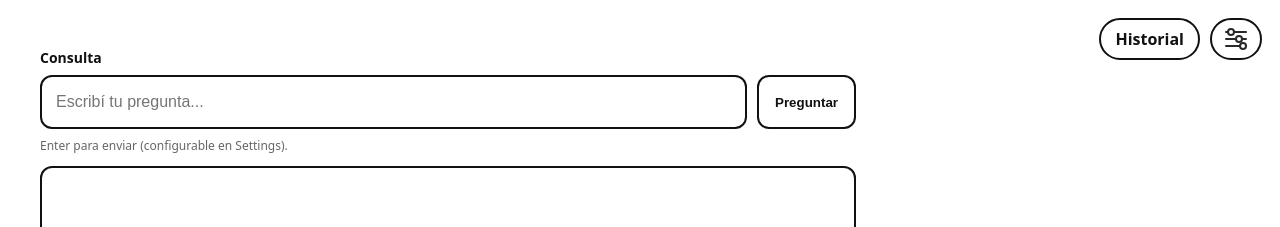
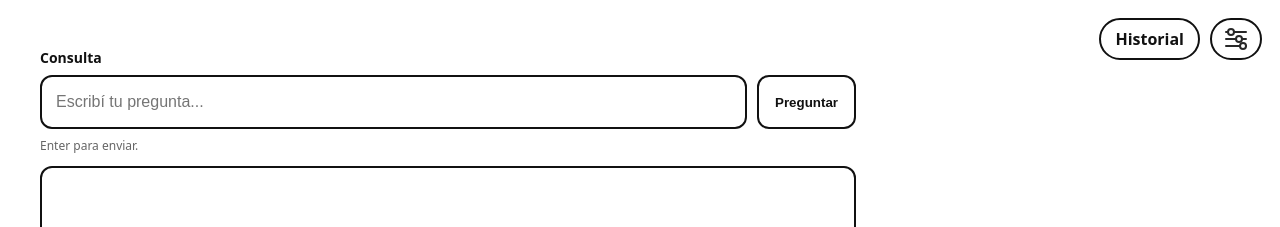
Before and after one commit to sofiabordagorry/aRAGnia, a website: page frontend/public/index.html in a window 1280 px wide. Shown: the top 227 px of the page. Drawn offline with Linux system fonts and the light colour scheme.

Commit message:
change index

```diff
--- a/frontend/public/index.html
+++ b/frontend/public/index.html
@@ -47,9 +47,7 @@
               />
               <button id="askBtn" class="ask-btn">Preguntar</button>
             </div>
-            <div class="subhint">
-              Enter para enviar (configurable en Settings).
-            </div>
+            <div class="subhint">Enter para enviar.</div>
           </div>
 
           <div id="chat" class="chat" aria-label="Chat"></div>
```
